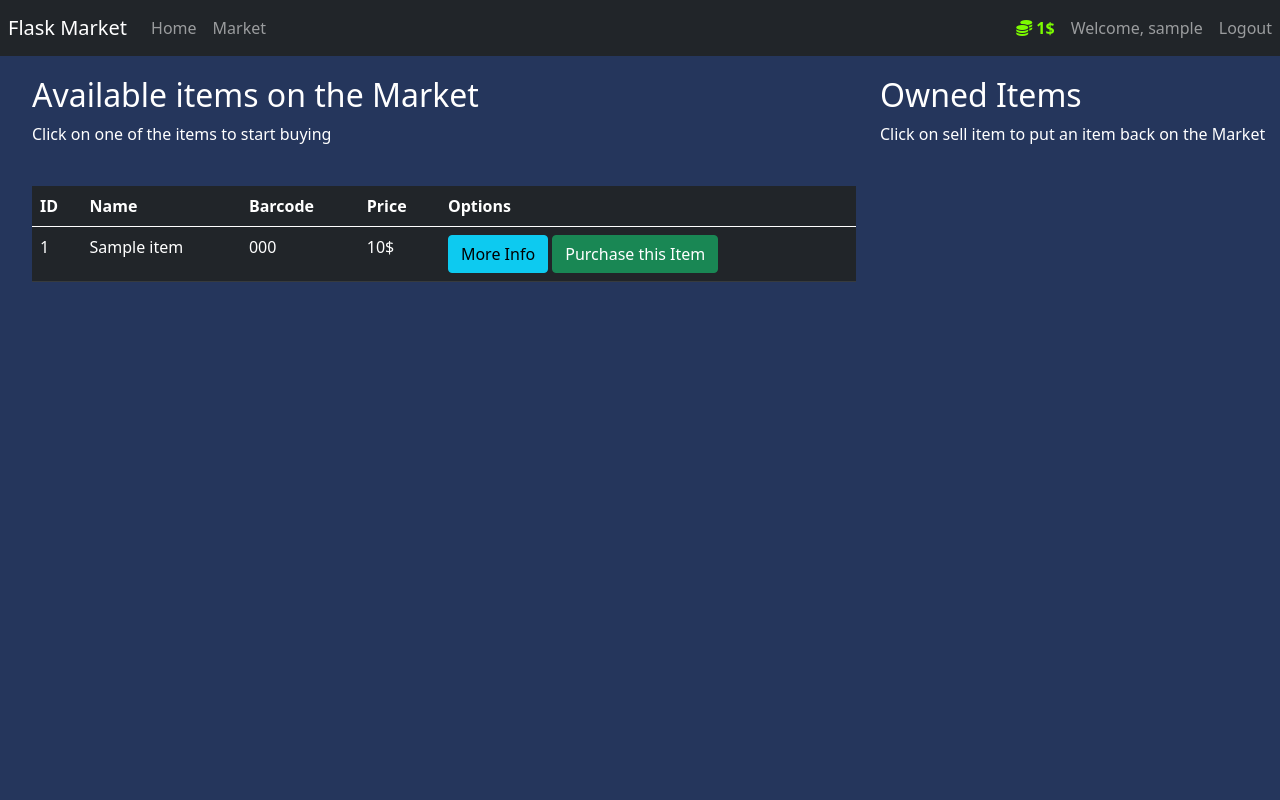
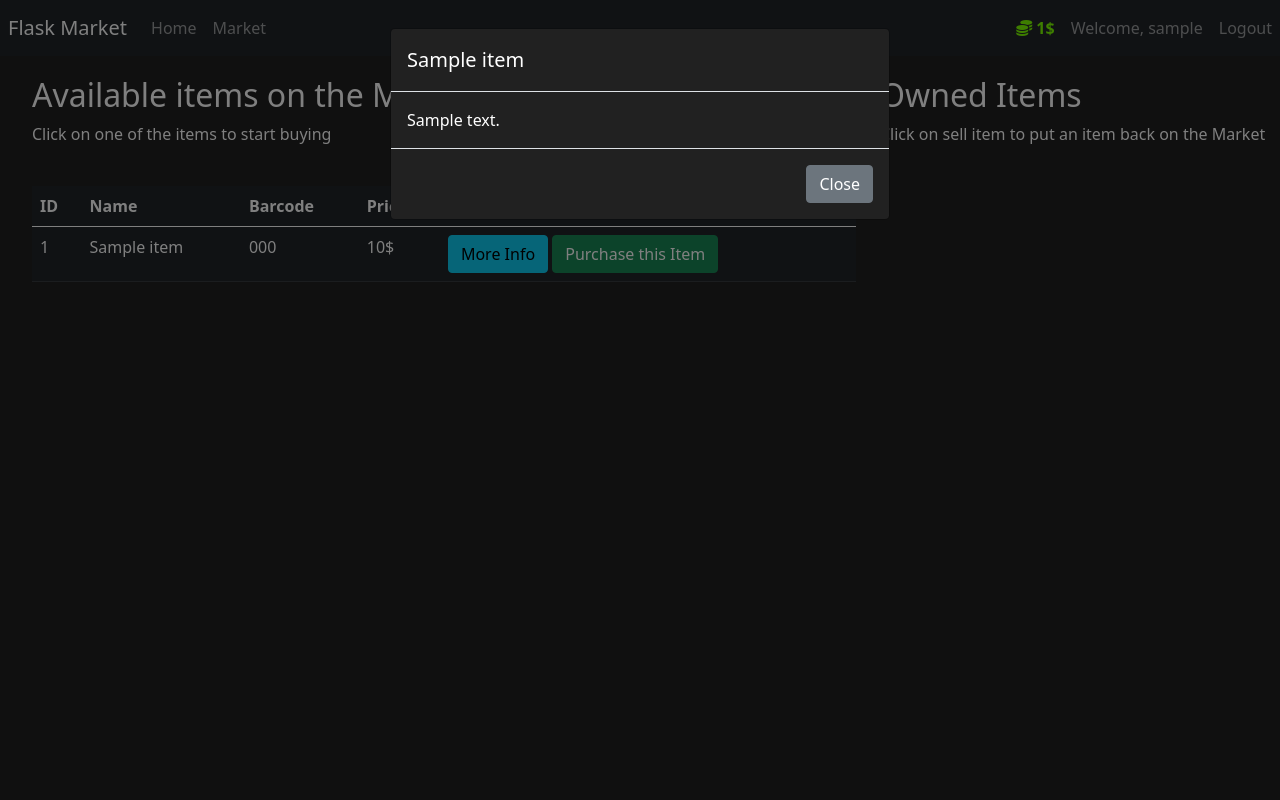
Before and after one commit to CandidoJr209/flask-market, a Flask app: page /market in a window 1280 px wide, after a click on "More Info". Run offline with Flask 2, Linux system fonts and the light colour scheme; a user stored in the database is signed in; tables that the repository leaves empty hold one stand-in row (values such as "Sample post"); some libraries are stand-ins or nearby versions.

Commit message:
added modals

```diff
--- a/market/templates/base.html
+++ b/market/templates/base.html
@@ -87,7 +87,7 @@
   </body>
   <style>
     body{
-        background-color: #25365c;
+        background-color: #212121;
         color: white
     }
 </style>
--- /dev/null
+++ b/market/templates/includes/items_modals.html
@@ -0,0 +1,56 @@
+
+<style>
+    .modal-content {
+      background-color: #212121
+    }
+  </style>
+
+  <!-- More Info -->
+  <div class="modal fade" id="Modal-MoreInfo-{{ item.id }}"
+       tabindex="-1"
+       aria-labelledby="exampleModalLabel" aria-hidden="true">
+    <div class="modal-dialog">
+      <div class="modal-content">
+        <div class="modal-header">
+          <h5 class="modal-title" id="ModalLabel">
+            <!-- -->
+            {{ item.name }}
+          </h5>
+
+        </div>
+        <div class="modal-body">
+          {{ item.description }}
+        </div>
+        <div class="modal-footer">
+          <button type="button" class="btn btn-secondary"
+                  data-dismiss="modal">Close
+          </button>
+        </div>
+      </div>
+    </div>
+  </div>
+
+  <!-- Purchase Confirm -->
+  <div class="modal fade" id="Modal-PurchaseConfirm-{{ item.id }}"
+       tabindex="-1"
+       aria-labelledby="exampleModalLabel" aria-hidden="true">
+    <div class="modal-dialog">
+      <div class="modal-content">
+        <div class="modal-header">
+          <h5 class="modal-title" id="ModalLabel">
+            <!-- -->
+            {{ item.name }}
+          </h5>
+
+        </div>
+        <div class="modal-body">
+          Are you sure you want to buy {{ item.name }} for {{ item.price }}$ ?
+        </div>
+        <div class="modal-footer">
+          <button type="button" class="btn btn-secondary"
+                  data-dismiss="modal">Close
+          </button>
+        </div>
+      </div>
+    </div>
+  </div>
--- a/market/templates/market.html
+++ b/market/templates/market.html
@@ -25,6 +25,7 @@
           <tbody>
              <!-- Your rows inside the table HERE: -->
              {% for item in items %}
+             {% include 'includes/items_modals.html' %}
              <tr>
                 <td>{{ item.id }}</td>
                 <td>{{ item.name }}</td>
```
